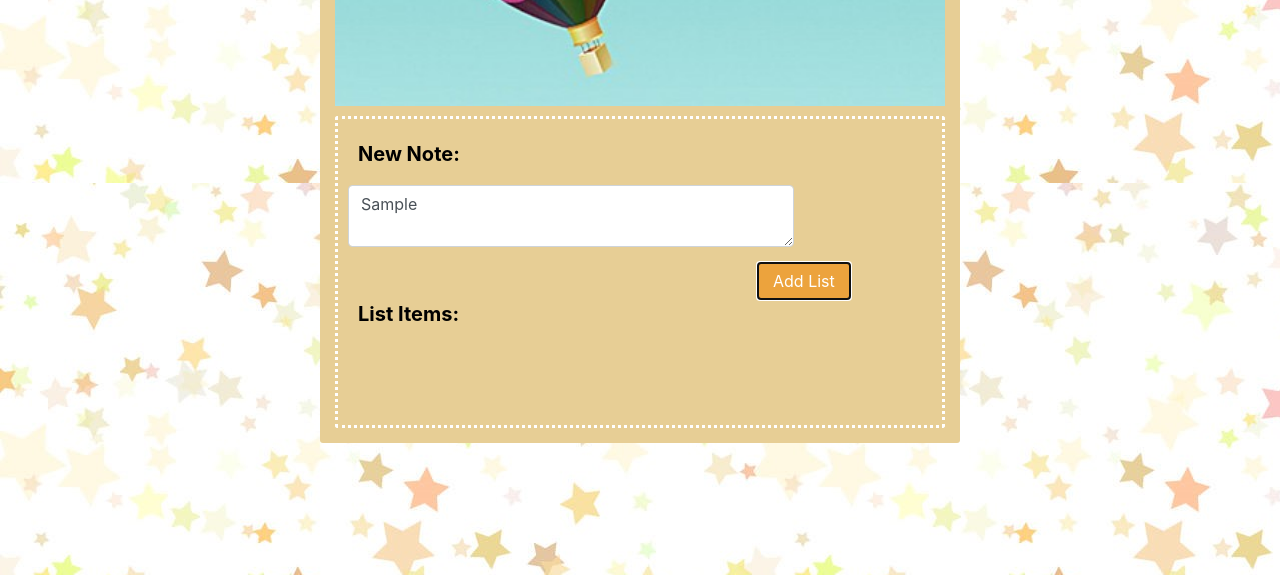
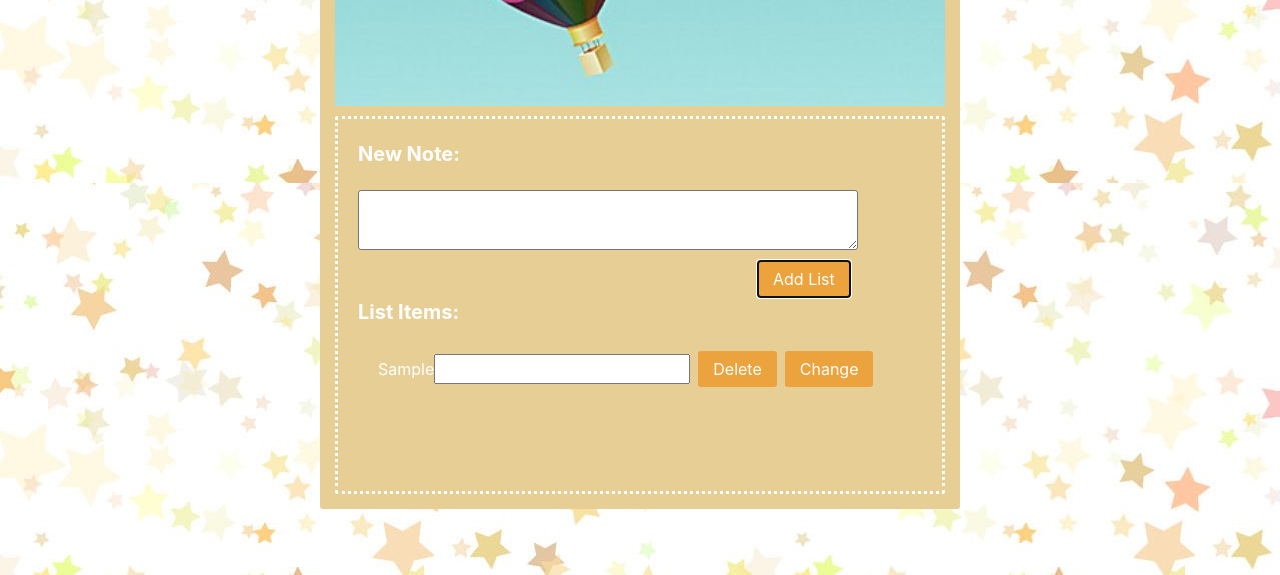
Before and after one commit to NydiaGuo/to-do-list, a website: page client/index.html in a window 1280 px wide. Both pictures are taken after typing "Sample" into the empty fields and a click on the button "Add List". Shown: the part 225-800 px from the top of the page. Drawn offline with nearby package versions, Linux system fonts and the light colour scheme; no server answers.

Commit message:
update index.html
clean up the code

```diff
--- a/client/index.html
+++ b/client/index.html
@@ -58,20 +58,16 @@ form p{
     margin-right: 390px;
 }
 
-form #new-note {
+form textarea {
     width: 500px;
     height: 60px;
     margin: 5px 0px 5px 20px;
     border-radius: 3px;
 }
 
-form textarea {
-    margin: 0px 10px 0px 10px;
-}
-
 p {
     font-size: 20px;
-    color:black;
+    color: white;
     font-weight: bold;
 }
 
@@ -93,16 +89,15 @@ ul {
 }
 
 ul li {
-    color: rgb(10, 10, 10);
-    margin: 10px;
+    color: white;
 
 }
 
-ul input{
-    /* width: 220px;
-    height: 35px; */
+ul textarea{
+    width: 220px;
+    height: 35px;
     margin: 5px 5px 0px 10px;
-    /* border-radius: 3px; */
+    border-radius: 3px;
 }
 
 .remove{
@@ -127,20 +122,14 @@ ul input{
     <div id="list-content">
 
         <form>
-
-            <div class="form-group row">
-                    <p class="col-md-3">New Note: </p>
-                <div class="col-md-9">
-                    <textarea class="form-control" rows="2"></textarea>
-                </div>
-            </div>
-
+            <p>New Note: </p>
+            <textarea id="new-note"></textarea>
         </form>
 
         <button id="submit-note">Add List</button>
 
         <p>List Items:</p>
-        <ul class="list-group" id="list"></ul>
+        <ul id="list"></ul>
     </div>
 
 
@@ -152,8 +141,7 @@ ul input{
 
 $(document).ready(function(){
 
-	$.get('http://localhost:8080/get-data', function(data) {
-		console.log(data);
+	$.get('http://localhost:8000/get-data', function(data) {
 
 		let dataArr = data.tasks;
 
@@ -163,14 +151,14 @@ $(document).ready(function(){
 
 			$("#list").append(listItem);
 
+        	}
+
         	//delete the list
 		$(".remove").click(function () {
 
                     $(this).parent().remove();
 
                 });
-
-		}
 
 	});
 
@@ -190,8 +178,8 @@ $(document).ready(function(){
 					"task": noteText
 			}
 
-			$.post("http://localhost:8080/set-data", submission, function(data) {
-					console.log("this is a new item send it to the server");
+			$.post("http://localhost:8000/set-data", submission, function(data) {
+
 				console.log("this is data from post: ", data);
 			});
 
@@ -212,9 +200,7 @@ $(document).ready(function(){
 
 	});
 
-
 });
-
 
 </script>
 </body>
```
Lines whose indentation alone changed are shown as unchanged.
